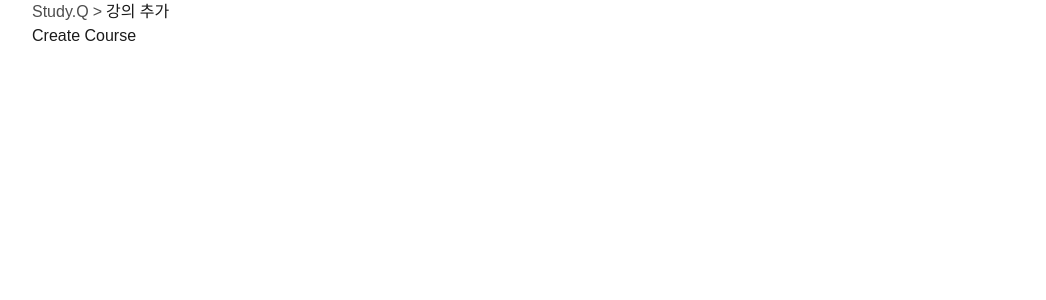
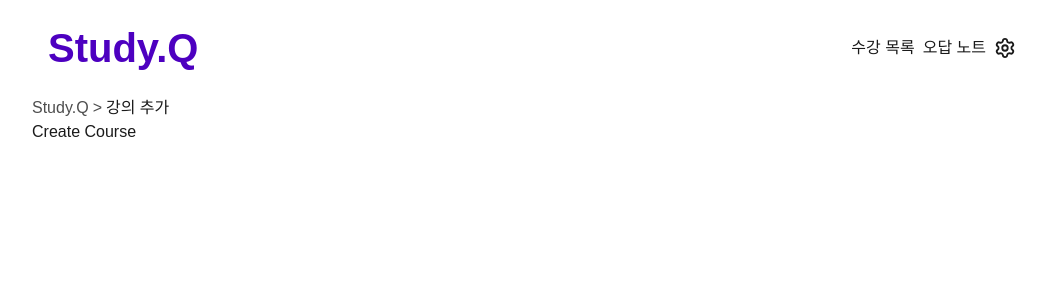
Before and after one commit to UbAA-pj/Study.Q-FE, a React (Vite) app: page /create-course in a window 1280 px wide. Shown: the top 300 px of the page, without its empty margins (108-1154 px from the left). Built offline with nearby package versions, Linux system fonts and the light colour scheme; a web font is replaced by a local one.

Commit message:
[FEAT] 공통 컴포넌트 Header 구현 (#20)
* chore: lucide-react 아이콘 라이브러리 추가(#19)

* feat: Header 컴포넌트 구현(#19)

```diff
--- a/package.json
+++ b/package.json
@@ -11,6 +11,7 @@
     "format": "prettier --write ."
   },
   "dependencies": {
+    "lucide-react": "^1.8.0",
     "react": "^19.0.0",
     "react-dom": "^19.0.0",
     "react-router-dom": "^7.14.0"
--- a/src/Layout/MainLayout.jsx
+++ b/src/Layout/MainLayout.jsx
@@ -1,12 +1,13 @@
 import { Outlet } from 'react-router-dom';
 import Breadcrumb from '../components/Breadcrumb';
+import Header from '../components/common/Header';
 
 export default function MainLayout() {
   return (
     <div className="min-h-screen flex flex-col items-center">
       <div className="w-full max-w-250 flex flex-col flex-1">
         {/* Header */}
-
+        <Header />
         <Breadcrumb />
 
         {/* Page */}
--- /dev/null
+++ b/src/components/common/Header.jsx
@@ -0,0 +1,46 @@
+import { Link } from 'react-router-dom';
+import { Settings } from 'lucide-react';
+
+export default function Header() {
+  const user = { role: 'student' };
+  const role = user?.role;
+
+  return (
+    <div className="w-full flex justify-between py-6 px-4">
+      <Link to="/">
+        <h1 className="text-logo">Study.Q</h1>
+      </Link>
+      <nav className="flex items-center gap-2">
+        {role === 'student' && (
+          <>
+            <Link to="/my-courses">
+              <h4>수강 목록</h4>
+            </Link>
+            <Link to="/mistake-notes">
+              <h4>오답 노트</h4>
+            </Link>
+          </>
+        )}
+
+        {role === 'instructor' && (
+          <>
+            <Link to="/create-course">
+              <h4>강의 생성</h4>
+            </Link>
+            <Link to="/my-courses">
+              <h4>강의 목록</h4>
+            </Link>
+            <Link to="/quiz-analytics">
+              <h4>퀴즈 통계</h4>
+            </Link>
+          </>
+        )}
+        <button>
+          {' '}
+          {/* 추후 설정창 추가 */}
+          <Settings size={22} />
+        </button>
+      </nav>
+    </div>
+  );
+}
```
Also changed, not shown: 1 other file (tests, documents, lock files or other folders).
